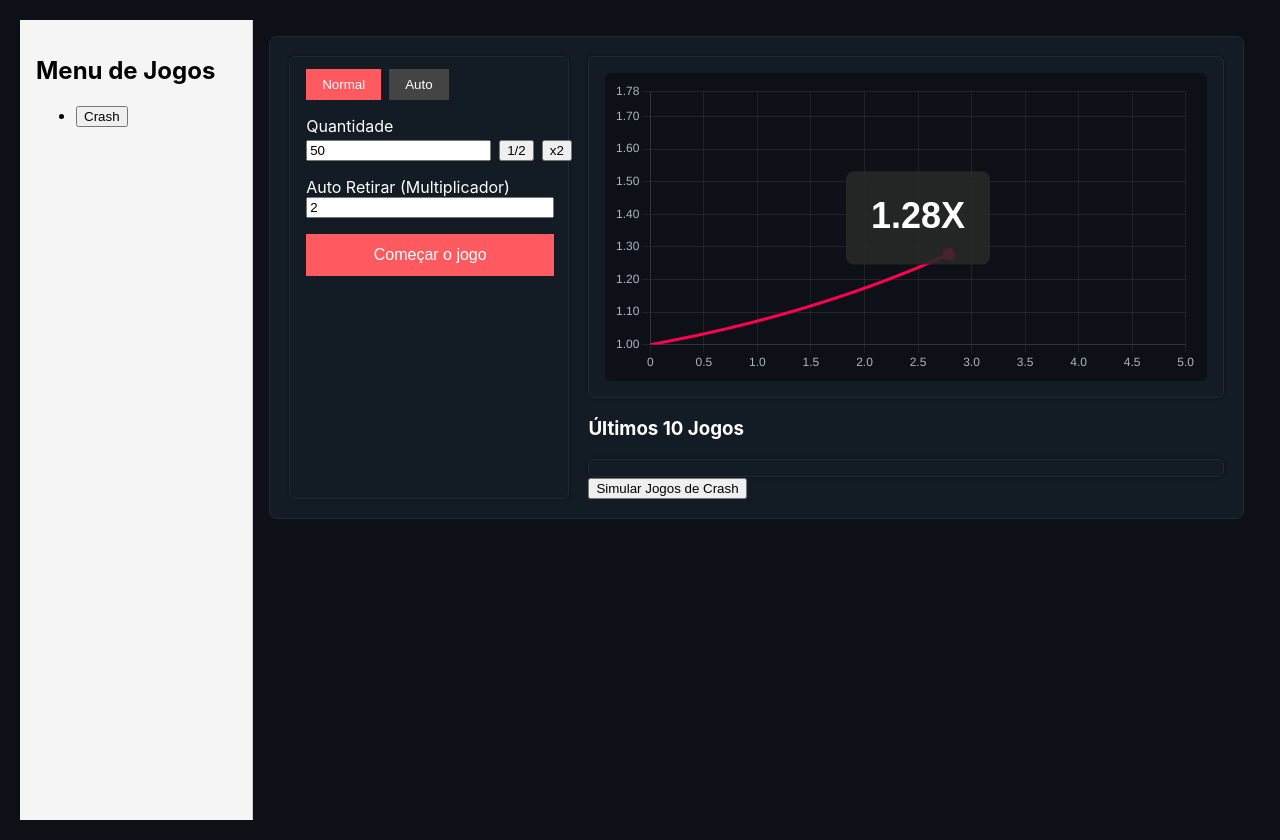
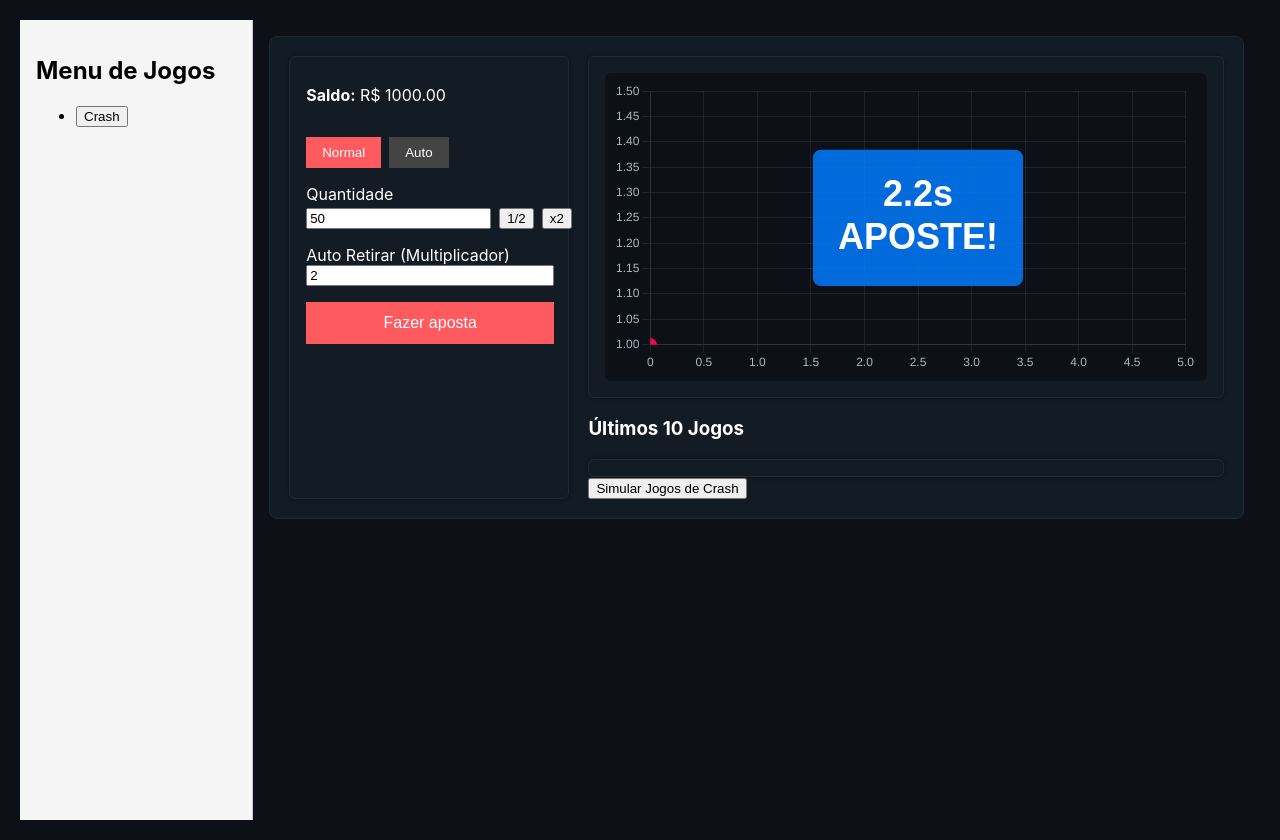
Before and after one commit to Lucas-Inacioo/Gamble, a React (Create React App) app: page / in a window 1280 px wide. Both pictures are taken after a click on the button "Crash". Built offline with nearby package versions, Linux system fonts and the light colour scheme.

Commit message:
Working logic to play

```diff
--- a/src/components/Crash/CrashGame/CrashGame.js
+++ b/src/components/Crash/CrashGame/CrashGame.js
@@ -42,7 +42,8 @@ const canvasBgPlugin = {
 };
 ChartJS.register(canvasBgPlugin);
 
-const clientSeed = "0000000000000000000415ebb64b0d51ccee0bb55826e43846e5bea777d91966";
+const clientSeed =
+    '0000000000000000000415ebb64b0d51ccee0bb55826e43846e5bea777d91966';
 
 function getPoint(hash) {
     const divisible = (hash, mod) => {
@@ -61,37 +62,38 @@ function getPoint(hash) {
     return Math.floor((100 * e - h) / (e - h)) / 100;
 }
 
-const CrashGame = (
-    {
+const CrashGame = ({
     betMode,
-        setBetMode,
     betAmount,
-        setBetAmount,
     autoRetire,
-        setAutoRetire,
-        onStartGame,
     setCurrentGame,
-    } = {}
-) => {
+    onMultiplierChange,
+    onCrash,
+    gamePhase,      // 'betting' | 'active' | 'result'
+    countdown,      // segundos restantes durante betting
+    lastGames = [], // histórico das 10 últimas partidas
+} = {}) => {
     const [dataPoints, setDataPoints] = useState([{ x: 0, y: 1 }]);
-    const [isActive, setIsActive] = useState(true);
     const [finalValue, setFinalValue] = useState(null);
+    const [isCooldown, setIsCooldown] = useState(false);
+
     const serverSeed = useRef(Math.random().toString(36).substring(2, 15));
-    const targetValue = useRef();
+    const targetValue = useRef(0);
     const chartRef = useRef(null);
-    const [isCooldown, setIsCooldown] = useState(false);
-    const [lastGamesCrashValue, setLastGamesCrashValue] = useState([]);
-
     const intervalRef = useRef(null);
     const hasCrashedRef = useRef(false);
 
+    /* ========= LÓGICA PRINCIPAL DO JOGO ========= */
     useEffect(() => {
-        onStartGame();
+        if (gamePhase !== 'active') return;  // só roda na fase ativa
+
+        onMultiplierChange?.(1);
         hasCrashedRef.current = false;
 
-        if (isActive && chartRef.current) {
-            const currentSeed = serverSeed.current;
-            const hash = CryptoJS.HmacSHA256(currentSeed, clientSeed).toString(CryptoJS.enc.Hex);
+        const hash = CryptoJS.HmacSHA256(
+            serverSeed.current,
+            clientSeed
+        ).toString(CryptoJS.enc.Hex);
         targetValue.current = getPoint(hash);
 
         const incrementX = 0.01;
@@ -99,44 +101,31 @@ const CrashGame = (
 
         intervalRef.current = setInterval(() => {
             setDataPoints((points) => {
-                    if (points.length === 0) {
-                        return [{ x: 0, y: 1 }];
-                    }
+                if (!points.length) return [{ x: 0, y: 1 }];
 
                 const lastPoint = points[points.length - 1];
                 const newX = lastPoint.x + incrementX;
                 const newY = lastPoint.y * incrementY;
                 incrementY *= 1.000001;
 
+                onMultiplierChange?.(newY);
+
+                /* --- CRASH --- */
                 if (newY >= targetValue.current && !hasCrashedRef.current) {
                     hasCrashedRef.current = true;
                     clearInterval(intervalRef.current);
                     intervalRef.current = null;
                     setFinalValue(targetValue.current);
 
-                        setLastGamesCrashValue((prevValues) => {
-                            if (prevValues.length >= 10) {
-                                return [...prevValues.slice(1), targetValue.current];
-                            } else {
-                                return [...prevValues, targetValue.current];
-                            }
-                        });
+                    onCrash?.(targetValue.current);
 
-                        setIsActive(false);
                     setIsCooldown(true);
 
-                        setTimeout(() => {
-                            setDataPoints([{ x: 0, y: 1 }]);
-                            setIsActive(true);
-                            setFinalValue(null);
-                            setIsCooldown(false);
-                            serverSeed.current = Math.random().toString(36).substring(2, 15);
-                        }, 5000);
+                    /* remove o “CRASHED” após 5 s para próximo ciclo */
+                    setTimeout(() => setIsCooldown(false), 5000);
+                }
 
                 return [...points, { x: newX, y: newY }];
-                    } else {
-                        return [...points, { x: newX, y: newY }];
-                    }
             });
         }, 10);
 
@@ -146,9 +135,9 @@ const CrashGame = (
                 intervalRef.current = null;
             }
         };
-        }
-    }, [isActive, betAmount, onStartGame]);
+    }, [gamePhase, betAmount, onMultiplierChange, onCrash]);
 
+    /* ============== DADOS E GRÁFICO ============== */
     const data = {
         datasets: [
             {
@@ -160,7 +149,6 @@ const CrashGame = (
                 tension: 0.02,
             },
             {
-                // keeps the moving dot red as well
                 label: 'Current Position',
                 data: [dataPoints[dataPoints.length - 1]],
                 backgroundColor: '#ff0050',
@@ -175,66 +163,43 @@ const CrashGame = (
 
     const options = {
         scales: {
-            x: {
-                type: 'linear',
-                min: 0,
-                max: Math.max(5, currentX + 0.5),
-            },
-            y: {
-                type: 'linear',
-                min: 1,
-                max: Math.max(1.3, currentY + 0.5),
-            },
+            x: { type: 'linear', min: 0, max: Math.max(5, currentX + 0.5) },
+            y: { type: 'linear', min: 1, max: Math.max(1.3, currentY + 0.5) },
         },
         animation: { duration: 0 },
         plugins: {
             canvas_bg: { color: '#0d1117' },
-            legend: {
-                display: false,
-            },
+            legend: { display: false },
             annotation: {
                 annotations: {
                     textLabel: {
                         type: 'label',
                         position: 'top',
                         content: () => {
-                            if (isCooldown && finalValue !== null) {
-                                return [
-                                    `${finalValue.toFixed(2)}X`,
-                                    'CRASHED',
-                                ];
-                            }
+                            if (gamePhase === 'betting')
+                                return [`${countdown.toFixed(1)}s`, 'APOSTE!'];
+
+                            if (isCooldown && finalValue !== null)
+                                return [`${finalValue.toFixed(2)}X`, 'CRASHED'];
+
                             return `${dataPoints[dataPoints.length - 1]?.y.toFixed(2)}X`;
                         },
-                        backgroundColor: () => isCooldown
-                            ? 'rgba(255, 0, 0, 0.85)'
-                            : 'rgba(40, 40, 40, 0.85)',
+                        backgroundColor: () => {
+                            if (gamePhase === 'betting')
+                                return 'rgba(0,123,255,0.85)';
+                            return isCooldown
+                                ? 'rgba(255,0,0,0.85)'
+                                : 'rgba(40,40,40,0.85)';
+                        },
                         color: '#fff',
                         borderRadius: 8,
                         padding: 25,
-                        font: {
-                            size: 36,
-                            weight: 'bold',
-                            family: 'Arial',
-                        },
+                        font: { size: 36, weight: 'bold', family: 'Arial' },
                     },
                 },
             },
         },
     };
-
-    const renderLastGames = () => (
-        <div className="last-games-list">
-            {lastGamesCrashValue.map((value, index) => (
-                <div
-                    key={index}
-                    className={`crash-history ${value > 2 ? 'crash-green' : ''}`}
-                >
-                    <span className="crash-value">{value.toFixed(2)}X</span>
-                </div>
-            ))}
-        </div>
-    );
 
     return (
         <div className="crash-game" style={{ color: 'white' }}>
@@ -243,12 +208,21 @@ const CrashGame = (
                     <Line ref={chartRef} data={data} options={options} />
                 </div>
             </div>
+
             <div className="last-games-container">
                 <h3>Últimos 10 Jogos</h3>
                 <div className="panel-light history-bar">
-                    {renderLastGames()}
+                    {lastGames.map((v, i) => (
+                        <div
+                            key={i}
+                            className={`crash-history ${v > 2 ? 'crash-green' : ''}`}
+                        >
+                            <span className="crash-value">{v.toFixed(2)}X</span>
+                        </div>
+                    ))}
                 </div>
             </div>
+
             <button onClick={() => setCurrentGame('simulateCrashGames')}>
                 Simular Jogos de Crash
             </button>
--- a/src/components/Crash/CrashPage/CrashPage.js
+++ b/src/components/Crash/CrashPage/CrashPage.js
@@ -1,23 +1,126 @@
-import React, { useState } from 'react';
+import React, {
+    useState,
+    useCallback,
+    useRef,
+    useEffect,
+} from 'react';
 import CrashGame from '../CrashGame/CrashGame';
 import CrashPlayMenu from '../CrashPlayMenu/CrashPlayMenu';
+import { useBalance } from '../../../contexts/BalanceContext';
 
 import './CrashPage.css';
 
+const BETTING_TIME = 5;   // tempo para apostar (s)
+const RESULT_TIME = 5;   // tempo exibindo resultado (s)
+
 const CrashPage = ({ setCurrentGame }) => {
-    // Shared states between play menu and CrashGame
+    const { balance, setBalance } = useBalance();
+
     const [betMode, setBetMode] = useState('Normal');
     const [betAmount, setBetAmount] = useState(50);
     const [autoRetire, setAutoRetire] = useState(2);
 
-    // Função para apostar na próxima rodada
-    const handleStartGame = () => {
-        console.log('Iniciando jogo com:', { betMode, betAmount, autoRetire });
+    const [bet, setBet] = useState(null);              // { amount, autoRetire }
+
+    /* fases: betting → active → result */
+    const [gamePhase, setGamePhase] = useState('betting');
+    const [gameKey, setGameKey] = useState(0);         // força re-montagem do CrashGame
+    const [countdown, setCountdown] = useState(BETTING_TIME);
+
+    const [lastGames, setLastGames] = useState([]);    // histórico de crash
+
+    const currentMultRef = useRef(1);
+    const cashedOutRef = useRef(false);
+
+    /* ------------ CONTAGEM REGRESSIVA ------------ */
+    useEffect(() => {
+        let tick;
+        if (gamePhase === 'betting') {
+            setCountdown(BETTING_TIME);
+            tick = setInterval(() => {
+                setCountdown((c) => {
+                    if (c <= 0.1) {
+                        clearInterval(tick);
+                        return 0;
+                    }
+                    return +(c - 0.1).toFixed(1);
+                });
+            }, 100);
+        }
+        return () => clearInterval(tick);
+    }, [gamePhase]);
+
+    /* --------------- TIMERS DE FASE --------------- */
+    useEffect(() => {
+        let timer;
+        if (gamePhase === 'betting') {
+            timer = setTimeout(() => {
+                setGamePhase('active');
+                setGameKey((k) => k + 1);       // nova rodada
+            }, BETTING_TIME * 1000);
+        } else if (gamePhase === 'result') {
+            timer = setTimeout(() => {
+                setGamePhase('betting');        // abre nova janela de apostas
+            }, RESULT_TIME * 1000);
+        }
+        return () => clearTimeout(timer);
+    }, [gamePhase]);
+
+    /* ---------------- APOSTAR ---------------- */
+    const placeBet = () => {
+        /* já apostou ou não está na janela de apostas? */
+        if (gamePhase !== 'betting' || bet) return;
+
+        if (balance < betAmount) {
+            alert('Saldo insuficiente.');
+            return;
+        }
+
+        setBalance((b) => b - betAmount);              // debita
+        setBet({ amount: betAmount, autoRetire });     // registra aposta
+        cashedOutRef.current = false;                  // libera para 1º cash-out
     };
+
+    /* ---------------- RETIRAR ---------------- */
+    const cashOut = useCallback(
+        (mult) => {
+            if (!bet || cashedOutRef.current || gamePhase !== 'active') return;
+
+            // Round multiplier to 2 decimal places
+            mult = Math.round(mult * 100) / 100;
+
+            const winnings = bet.amount * mult;
+            setBalance((b) => +(b + winnings).toFixed(2));
+            setBet(null);
+
+            cashedOutRef.current = true;
+        },
+        [bet, gamePhase, setBalance]
+    );
+
+    /* ----------- CALLBACKS DO JOGO ----------- */
+    const onMultiplierChange = useCallback(
+        (mult) => {
+            currentMultRef.current = mult;
+            if (bet && !cashedOutRef.current && mult >= bet.autoRetire) cashOut(mult);
+        },
+        [bet, cashOut]
+    );
+
+    const onCrash = useCallback(
+        (crashValue) => {
+            setGamePhase('result');
+            setBet(null);
+
+            setLastGames((prev) =>
+                prev.length >= 10 ? [...prev.slice(1), crashValue] : [...prev, crashValue]
+            );
+        },
+        [setGamePhase, setLastGames]
+    );
 
     return (
         <>
-            {/* Left bar: Play menu (only for Crash) */}
             <div className="left-bar panel-light">
                 <CrashPlayMenu
                     betMode={betMode}
@@ -26,23 +129,29 @@ const CrashPage = ({ setCurrentGame }) => {
                     setBetAmount={setBetAmount}
                     autoRetire={autoRetire}
                     setAutoRetire={setAutoRetire}
-                    onStartGame={handleStartGame}
+                    gamePhase={gamePhase}
+                    betPlaced={!!bet}
+                    onPlaceBet={placeBet}
+                    onCashOut={() => cashOut(currentMultRef.current)}
                 />
             </div>
 
-            {/* Right bar: CrashGame rendering */}
             <div className="right-bar">
                 <CrashGame
+                    key={gameKey}                  /* remonta a cada rodada */
                     betMode={betMode}
                     betAmount={betAmount}
                     autoRetire={autoRetire}
                     setCurrentGame={setCurrentGame}
-                    onStartGame={handleStartGame}
+                    gamePhase={gamePhase}
+                    countdown={countdown}
+                    lastGames={lastGames}          /* histórico persistente */
+                    onMultiplierChange={onMultiplierChange}
+                    onCrash={onCrash}
                 />
             </div>
         </>
     );
-
-}
+};
 
 export default CrashPage;
--- a/src/components/Crash/CrashPlayMenu/CrashPlayMenu.js
+++ b/src/components/Crash/CrashPlayMenu/CrashPlayMenu.js
@@ -1,4 +1,5 @@
 import React from 'react';
+import { useBalance } from '../../../contexts/BalanceContext';
 import './CrashPlayMenu.css';
 
 const CrashPlayMenu = ({
@@ -8,22 +9,57 @@ const CrashPlayMenu = ({
   setBetAmount,
   autoRetire,
   setAutoRetire,
-  onStartGame,
+  gamePhase,     // 'betting' | 'active' | 'result'
+  betPlaced,
+  onPlaceBet,
+  onCashOut,
 }) => {
-  const handleModeChange = (mode) => {
-    setBetMode(mode);
-  };
+  const { balance } = useBalance();
 
-  const handleBetAmountChange = (e) => {
-    setBetAmount(Number(e.target.value));
-  };
+  const handleModeChange = (mode) => setBetMode(mode);
+  const handleBetAmountChange = (e) => setBetAmount(Number(e.target.value));
+  const handleAutoRetireChange = (e) => setAutoRetire(Number(e.target.value));
 
-  const handleAutoRetireChange = (e) => {
-    setAutoRetire(Number(e.target.value));
+  const renderActionButton = () => {
+    /* janela de apostas */
+    if (gamePhase === 'betting') {
+      if (betPlaced) {
+        return (
+          <button className="start-button" disabled>
+            Aguardando...
+          </button>
+        );
+      }
+      return (
+        <button className="start-button" onClick={onPlaceBet}>
+          Fazer aposta
+        </button>
+      );
+    }
+
+    /* jogo em andamento */
+    if (gamePhase === 'active' && betPlaced) {
+      return (
+        <button className="start-button" onClick={onCashOut}>
+          Retirar
+        </button>
+      );
+    }
+
+    /* todas as demais situações */
+    return (
+      <button className="start-button" disabled>
+        Aguarde...
+      </button>
+    );
   };
 
   return (
     <div className="bet-controls play-menu">
+      <p>
+        <strong>Saldo:</strong> R$ {balance.toFixed(2)}
+      </p>
+
       <div className="bet-mode">
         <button
           className={`mode-button ${betMode === 'Normal' ? 'active' : ''}`}
@@ -65,9 +101,7 @@ const CrashPlayMenu = ({
         />
       </div>
 
-      <button className="start-button" onClick={onStartGame}>
-        Começar o jogo
-      </button>
+      {renderActionButton()}
     </div>
   );
 };
--- /dev/null
+++ b/src/contexts/BalanceContext.js
@@ -0,0 +1,15 @@
+import { createContext, useContext, useState } from 'react';
+
+const BalanceContext = createContext();
+
+export const BalanceProvider = ({ children }) => {
+  const [balance, setBalance] = useState(1000);
+
+  return (
+    <BalanceContext.Provider value={{ balance, setBalance }}>
+      {children}
+    </BalanceContext.Provider>
+  );
+};
+
+export const useBalance = () => useContext(BalanceContext);
```
Also changed, not shown: src/index.js (+5 -4 lines). Lines whose indentation alone changed are shown as unchanged.
